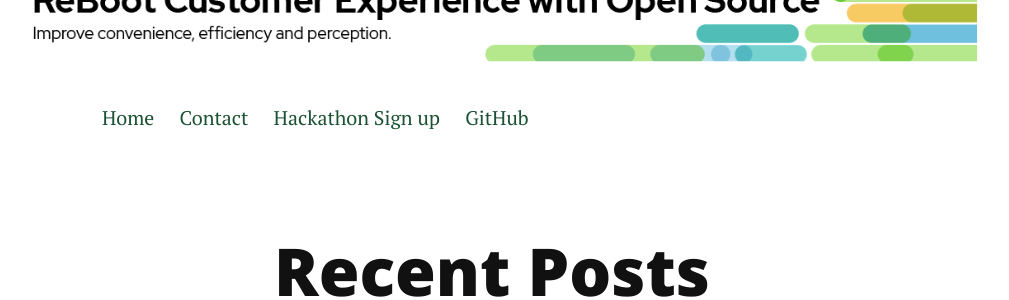
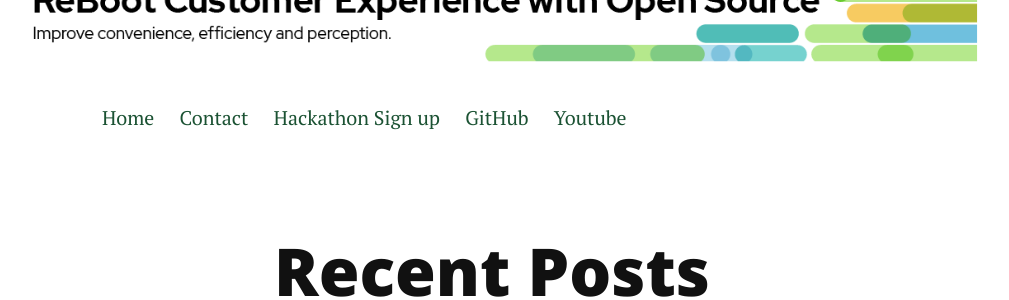
Before and after one commit to redhat-hackathon/redhat-hackathon.github.io, a Jekyll site: the page built from index.html, in a window 1280 px wide. Shown: the part 126-426 px from the top of the page, without its empty margins (148-1157 px from the left). Built offline with Jekyll 4.4.1, drawn with Linux system fonts in a browser that asks for light colours; nearby versions of some CDN libraries; the list of posts is cut into pages by our own code.

Commit message:
Add new menu pointing to the youtube channel.

```diff
--- a/_includes/header.html
+++ b/_includes/header.html
@@ -10,6 +10,7 @@
                  </li>
                  {% endfor %}
                  <li> <a href="https://github.com/redhat-hackathon" target="_blank">GitHub</a></li>
+                 <li> <a href="https://www.youtube.com/channel/UCdhogflsQpP_RxrjvGzh-VQ" target="_blank">Youtube</a></li>
              </ul>
          </nav>
      </div>
```
